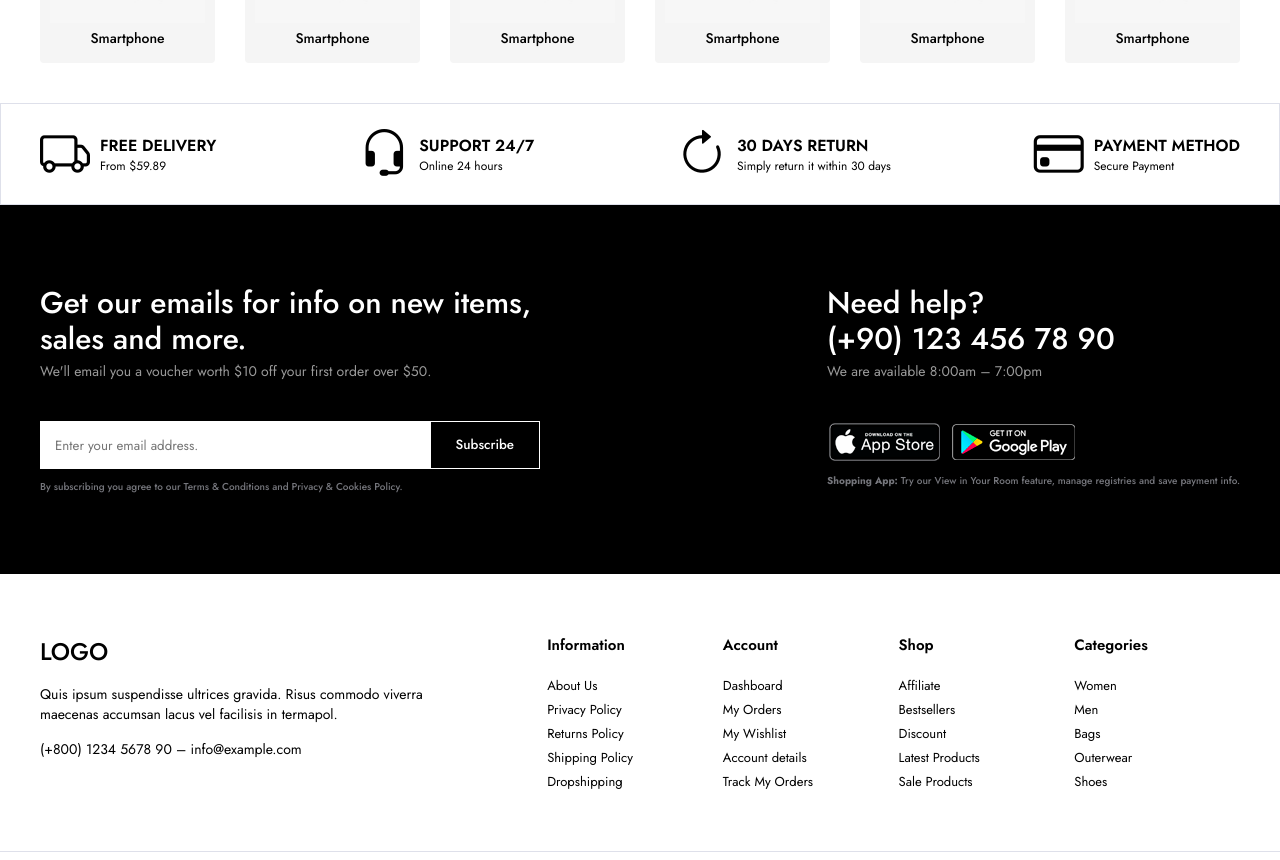
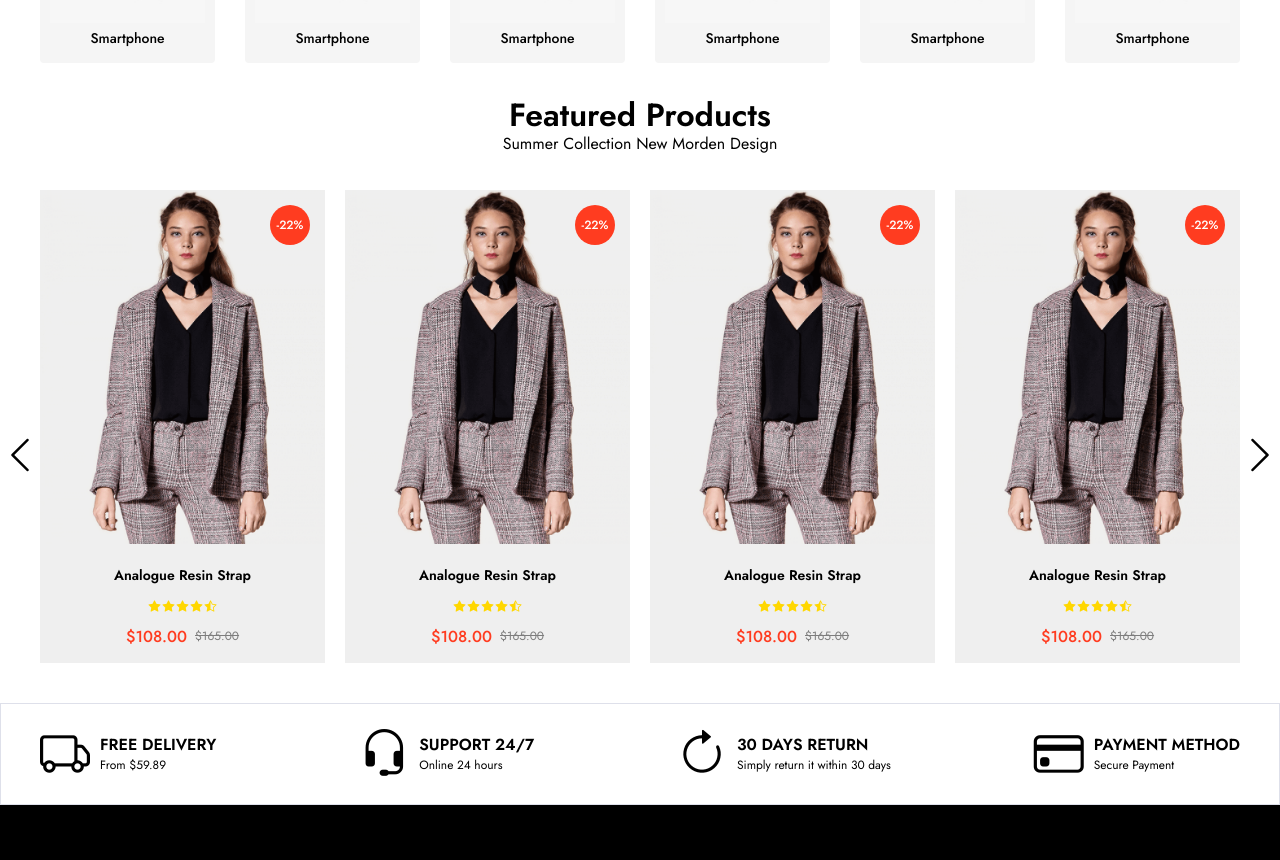
Before and after one commit to ayseeaydin/e-commerce, a React (Vite) app in the folder client/: page / in a window 1280 px wide. Shown: the part 1075-1935 px from the top of the page. Built offline with nearby package versions, Linux system fonts and the light colour scheme.

Commit message:
add Products component with ProductItem and styling

```diff
--- a/client/src/App.css
+++ b/client/src/App.css
@@ -0,0 +1,11 @@
+.section-title {
+  text-align: center;
+  margin-bottom: 35px;
+}
+
+.section-title h2 {
+  font-size: 32px;
+  font-weight: 600;
+  line-height: 0.8;
+  margin-bottom: 4px;
+}
--- a/client/src/App.jsx
+++ b/client/src/App.jsx
@@ -1,9 +1,10 @@
-import './App.css';
 import Categories from './components/Categories/Categories';
 import Footer from './components/layout/Footer/Footer';
 import Header from './components/layout/Header/Header';
 import Policy from './components/layout/Policy/Policy';
+import Products from './components/Products/Products';
 import Sliders from './components/Slider/Sliders';
+import './App.css';
 
 function App() {
   return (
@@ -11,6 +12,7 @@
       <Header />
       <Sliders />
       <Categories />
+      <Products />
       <Policy />
       <Footer />
     </div>
--- /dev/null
+++ b/client/src/components/Products/ProductItem.css
@@ -0,0 +1,163 @@
+.products .product-item {
+  text-align: center;
+  background-color: #efefef;
+  display: flex;
+  flex-direction: column;
+  position: relative;
+  /* flex: 1; */
+}
+
+.products .product-item .product-image {
+  width: 100%;
+  height: 100%;
+}
+
+.products .product-item img {
+  width: 100%;
+  transition: 0.3s ease-in-out all;
+}
+
+.products .product-item .img1:hover {
+  visibility: hidden;
+  opacity: 0;
+}
+
+.products .product-item .product-image:hover .img2 {
+  visibility: visible;
+  opacity: 1;
+}
+
+.products .product-item .img2 {
+  display: flex;
+  position: absolute;
+  top: 0;
+  opacity: 0;
+  visibility: hidden;
+}
+
+.products .product-item .product-title {
+  font-size: 14px;
+  display: inline-block;
+  font-weight: 600;
+  margin-top: 15px;
+}
+
+.products .product-item .product-star {
+  display: flex;
+  justify-content: center;
+  margin: 8px 0;
+  column-gap: 2px;
+}
+
+.products .product-item .product-star i {
+  font-size: 12px;
+  color: gold;
+}
+
+.product-item .product-prices {
+  display: flex;
+  justify-content: center;
+  align-items: center;
+  column-gap: 8px;
+  padding-bottom: 15px;
+}
+
+.product-item .product-prices strong {
+  color: #ff3c20;
+  font-weight: 500;
+}
+
+.product-item .product-prices span {
+  color: #7d7d7d;
+  font-size: 12px;
+  text-decoration: line-through;
+}
+
+.product-item .product-discount {
+  display: inline-block;
+  width: 40px;
+  height: 40px;
+  background-color: #ff3c20;
+  display: flex;
+  align-items: center;
+  justify-content: center;
+  color: #fff;
+  font-size: 12px;
+  position: absolute;
+  top: 15px;
+  right: 15px;
+  border-radius: 100%;
+  font-weight: 500;
+}
+
+.product-item .product-links {
+  display: inline-flex;
+  flex-direction: column;
+  row-gap: 8px;
+  position: absolute;
+  top: 20px;
+  left: 0;
+  opacity: 0;
+  visibility: hidden;
+  transition: 0.3s ease-out all;
+  overflow: hidden;
+}
+
+.products .product-item:hover .product-links {
+  transform: translate(15px);
+  opacity: 1;
+  visibility: visible;
+}
+
+.product-item .product-links button,
+.product-item .product-links a {
+  background-color: #000;
+  display: inline-block;
+  padding: 5px;
+  border-radius: 4px;
+  transition: all ease 0.3s;
+}
+
+.product-item .product-links button:hover,
+.product-item .product-links a:hover {
+  opacity: 0.7;
+}
+
+.product-item .product-links i {
+  color: #fff;
+  font-size: 14px;
+  display: flex;
+  pointer-events: none;
+}
+
+.product-wrapper {
+  position: relative;
+}
+
+.product-wrapper .glide__arrow {
+  position: absolute;
+  top: 50%;
+  background-color: transparent;
+}
+
+.product-wrapper .glide__arrow--left {
+  left: -40px;
+}
+
+.product-wrapper .glide__arrow--right {
+  right: -40px;
+}
+
+.product-wrapper .glide__arrow i {
+  font-size: 40px;
+}
+
+@media (max-width: 576px) {
+  .product-wrapper .glide__arrow--left {
+    left: 0px;
+  }
+
+  .product-wrapper .glide__arrow--right {
+    right: 0px;
+  }
+}
--- /dev/null
+++ b/client/src/components/Products/ProductItem.jsx
@@ -0,0 +1,55 @@
+import "./ProductItem.css";
+
+const ProductItem = () => {
+    return (
+        <li class="product-item glide__slide glide__slide--active">
+            <div class="product-image">
+                <a href="#">
+                    <img src="img/products/product1/1.png" alt="" class="img1" />
+                    <img src="img/products/product1/2.png" alt="" class="img2" />
+                </a>
+            </div>
+            <div class="product-info">
+                <a href="$" class="product-title">Analogue Resin Strap</a>
+                <ul class="product-star">
+                    <li>
+                        <i class="bi bi-star-fill"></i>
+                    </li>
+                    <li>
+                        <i class="bi bi-star-fill"></i>
+                    </li>
+                    <li>
+                        <i class="bi bi-star-fill"></i>
+                    </li>
+                    <li>
+                        <i class="bi bi-star-fill"></i>
+                    </li>
+                    <li>
+                        <i class="bi bi-star-half"></i>
+                    </li>
+                </ul>
+                <div class="product-prices">
+                    <strong class="new-price">$108.00</strong>
+                    <span class="old-price">$165.00</span>
+                </div>
+                <span class="product-discount">-22%</span>
+                <div class="product-links">
+                    <button class="add-to-cart">
+                        <i class="bi bi-basket-fill"></i>
+                    </button>
+                    <button>
+                        <i class="bi bi-heart-fill"></i>
+                    </button>
+                    <a href="#" class="product-link">
+                        <i class="bi bi-eye-fill"></i>
+                    </a>
+                    <a href="#">
+                        <i class="bi bi-share-fill"></i>
+                    </a>
+                </div>
+            </div>
+        </li>
+    )
+}
+
+export default ProductItem;
--- /dev/null
+++ b/client/src/components/Products/Products.css
@@ -0,0 +1,8 @@
+.products {
+    margin-bottom: 40px;
+}
+
+.products .product-list {
+    display: flex;
+    gap: 20px;
+}
--- /dev/null
+++ b/client/src/components/Products/Products.jsx
@@ -0,0 +1,35 @@
+import ProductItem from "./ProductItem";
+import "./Products.css";
+
+const Products = () => {
+    return (
+        <section class="products">
+            <div class="container">
+                <div class="section-title">
+                    <h2>Featured Products</h2>
+                    <p>Summer Collection New Morden Design</p>
+                </div>
+                <div class="product-wrapper product-carousel">
+                    <div class="glide__track">
+                        <ul class="product-list glide__slides" id="product-list">
+                            <ProductItem />
+                            <ProductItem />
+                            <ProductItem />
+                            <ProductItem />
+                        </ul>
+                    </div>
+                    <div class="glide__arrows">
+                        <button class="glide__arrow glide__arrow--left">
+                            <i class="bi bi-chevron-left"></i>
+                        </button>
+                        <button class="glide__arrow glide__arrow--right">
+                            <i class="bi bi-chevron-right"></i>
+                        </button>
+                    </div>
+                </div>
+            </div>
+        </section>
+    )
+}
+
+export default Products;
```
